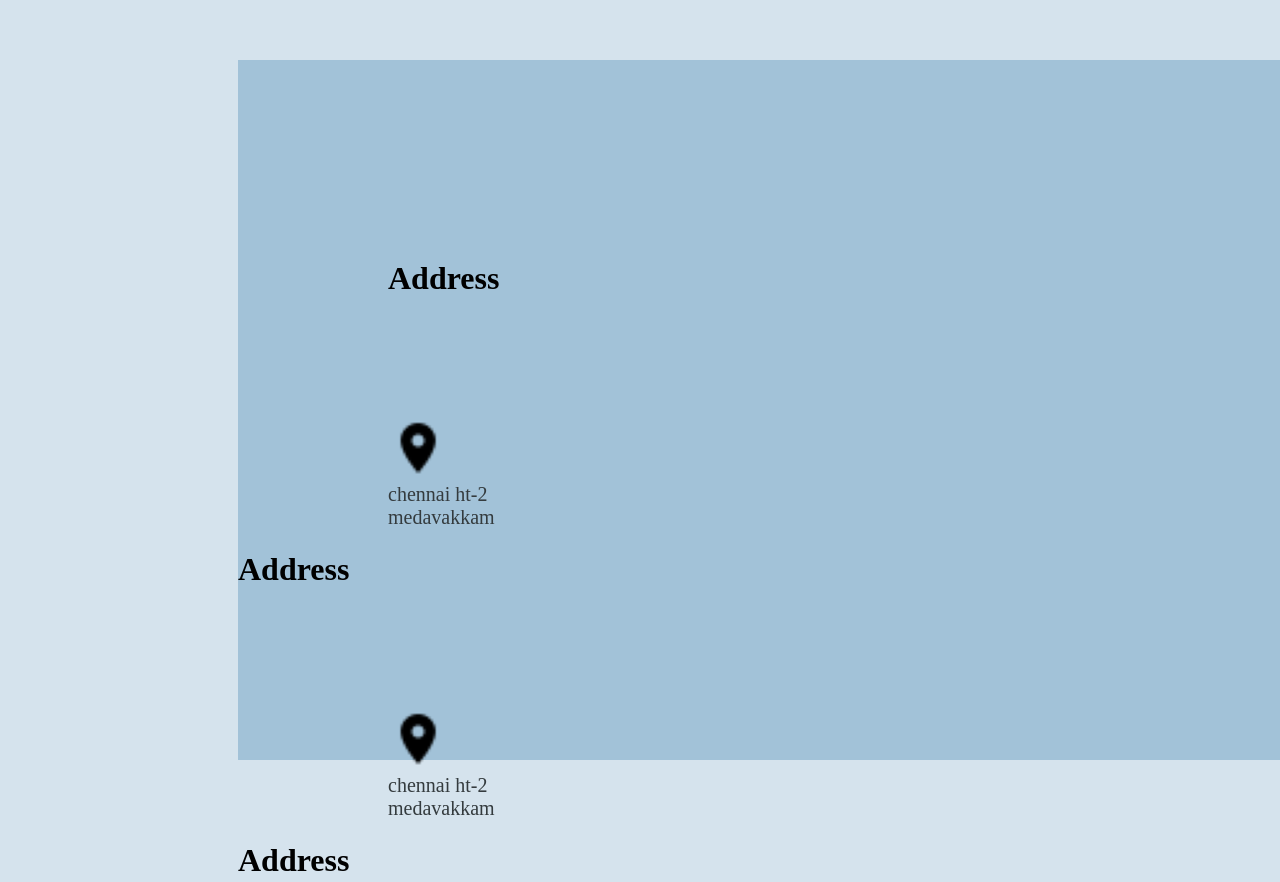
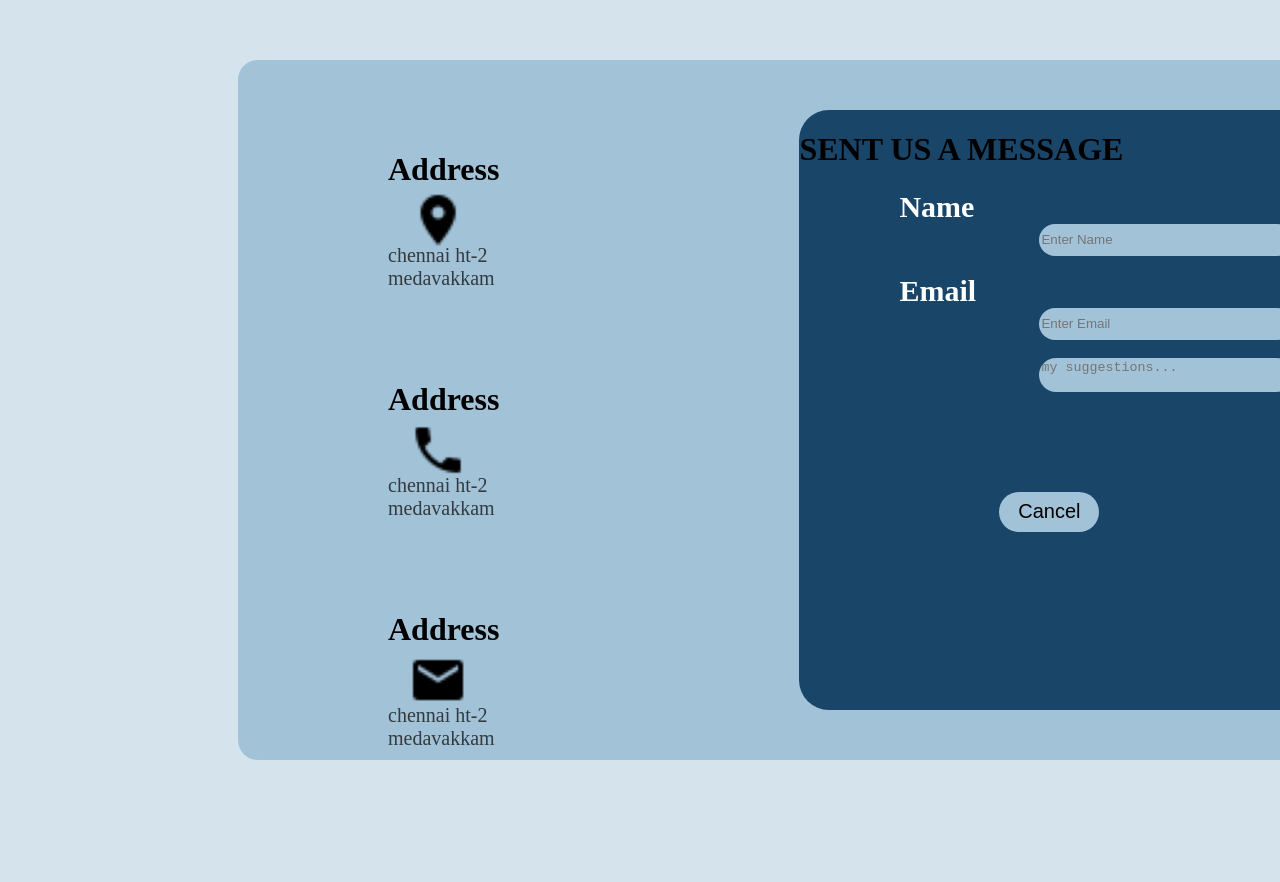
Before and after one commit to fssa-batch3/durgalakshmi.perumal__web_project, a plain HTML site: page pages/contactus.html in a window 1280 px wide. Shown: the part 140-1022 px from the top of the page. Drawn offline with Linux system fonts and the light colour scheme.

```diff
--- a/pages/contactus.html
+++ b/pages/contactus.html
@@ -16,26 +16,66 @@
       width: 1400px;
       margin-left: 230px;
       margin-top: 200px;
+      border-radius: 20px;
+      display: flex;
     }
     .img-1 {
       height: 60px;
       width: 60px;
-      margin-top: 20px;
-      margin-left: 150px;
-      margin-top: 100px;
+      margin-top: -20px;
+      margin-left: 170px;
+      margin-bottom: 300px;
     }
-    /* h1 {
 
-    } */
     .heading {
       margin-left: 150px;
-      padding-top: 200px;
+      padding-top: 70px;
     }
     p {
       font-size: 20px;
       color: #343b3e;
       margin-left: 150px;
-      margin-top: 1px;
+      margin-top: -310px;
+    }
+
+    .s-1 {
+    }
+    .s-2 {
+      background-color: #194569;
+      margin-left: 300px;
+      height: 600px;
+      width: 700px;
+      margin-top: 50px;
+      border-radius: 30px;
+    }
+    .fb {
+      height: 30px;
+      width: 250px;
+      border-radius: 20px;
+      border: none;
+      display: flex;
+      margin-left: 50px;
+      background-color: #a2c2d8;
+    }
+    .fb {
+      margin-left: 240px;
+    }
+    .n {
+      margin-left: 100px;
+      color: white;
+      font-size: 30px;
+      margin-bottom: 80px;
+    }
+    .btn {
+      background-color: #a2c2d8;
+      color: black;
+      font-size: 20px;
+      border-radius: 20px;
+      border: none;
+      height: 40px;
+      width: 100px;
+      margin-left: 200px;
+      margin-top: 100px;
     }
   </style>
   <body>
@@ -47,22 +87,46 @@
           chennai ht-2<br />
           medavakkam
         </p>
-      </div>
-      <div class="s-1">
-        <h1>Address</h1>
-        <img class="img-1" src="./../assets/images/map-marker.png" /><br />
+
+        <!-- ...... -->
+
+        <h1 class="heading">Address</h1>
+        <img class="img-1" src="./../assets/images/phone.png" /><br />
+        <p>
+          chennai ht-2<br />
+          medavakkam
+        </p>
+
+        <!-- ....... -->
+
+        <h1 class="heading">Address</h1>
+        <img class="img-1" src="./../assets/images/email.png" /><br />
         <p>
           chennai ht-2<br />
           medavakkam
         </p>
       </div>
-      <div class="s-1">
-        <h1>Address</h1>
-        <img class="img-1" src="./../assets/images/map-marker.png" /><br />
-        <p>
-          chennai ht-2<br />
-          medavakkam
-        </p>
+      <div class="s-2">
+        <h1>SENT US A MESSAGE</h1>
+        <label class="n"> <b>Name</b> </label>
+        <input class="fb" type="text" placeholder="Enter Name" required /><br />
+
+        <label class="n"><b>Email</b></label>
+        <input
+          class="fb"
+          type="text"
+          placeholder="Enter Email"
+          required
+        /><br />
+        <textarea
+          placeholder="my suggestions..."
+          name="msg"
+          required
+          class="fb"
+        ></textarea>
+
+        <button type="submit" class="btn">Cancel</button>
+        <button type="button" class="btn">submit</button>
       </div>
     </div>
   </body>
```
Also changed, not shown: pages/buybook.html (+7 -5 lines), pages/classic.html (+4 -4 lines), pages/kid.html (+4 -3 lines), pages/mybooks.html (+5 -5 lines), pages/rack.html (+7 -5 lines), pages/romance.html (+4 -4 lines), pages/textbook.html (+4 -4 lines), pages/trend.html (+4 -4 lines), pages/triller.html (+4 -4 lines).
